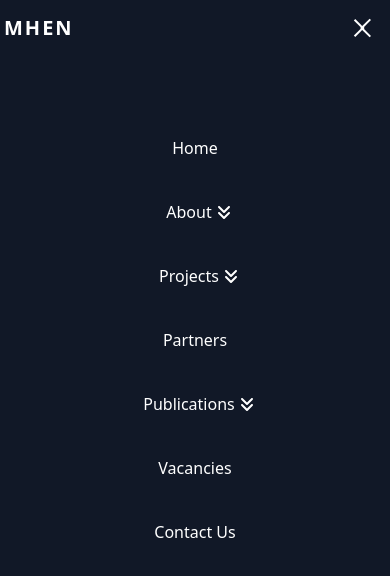
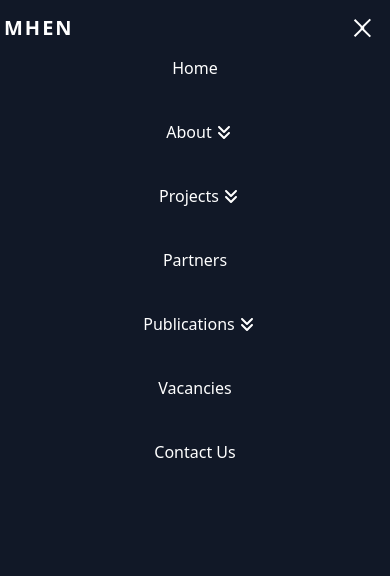
Before and after one commit to Risetech4drew/mhenWebSite-project, a React (Vite) app: page / in a window 390 px wide. Both pictures are taken after a click on the button 362 px from the left and 28 px from the top of the page. Shown: the top 576 px of the page. Built offline with nearby package versions, Linux system fonts and the light colour scheme.

Commit message:
removed top margin from mobile unordered list

```diff
--- a/src/components/MobileNav.jsx
+++ b/src/components/MobileNav.jsx
@@ -18,7 +18,7 @@ function MobileNav() {
       <Hamburger toggled={isOpen} size={25} toggle={setOpen} />
       {isOpen && (
         <div className="fixed left-0 right-0 top-[3.5rem] p-5 pt-0 bg-gray-900 h-full">
-          <ul className="grid place-items-center content-center gap-10 mt-20">
+          <ul className="grid place-items-center content-center gap-10">
             <li>
               <a href={routes.home.path}>{routes.home.title}</a>
             </li>
```
